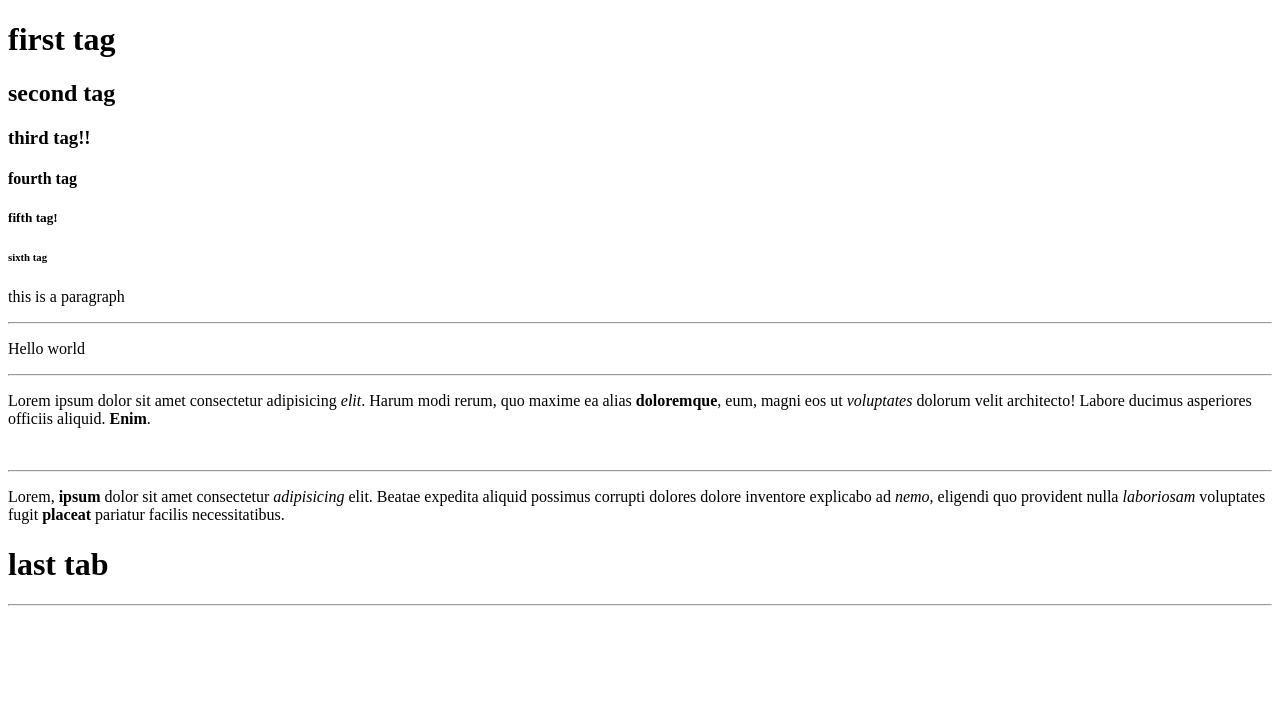
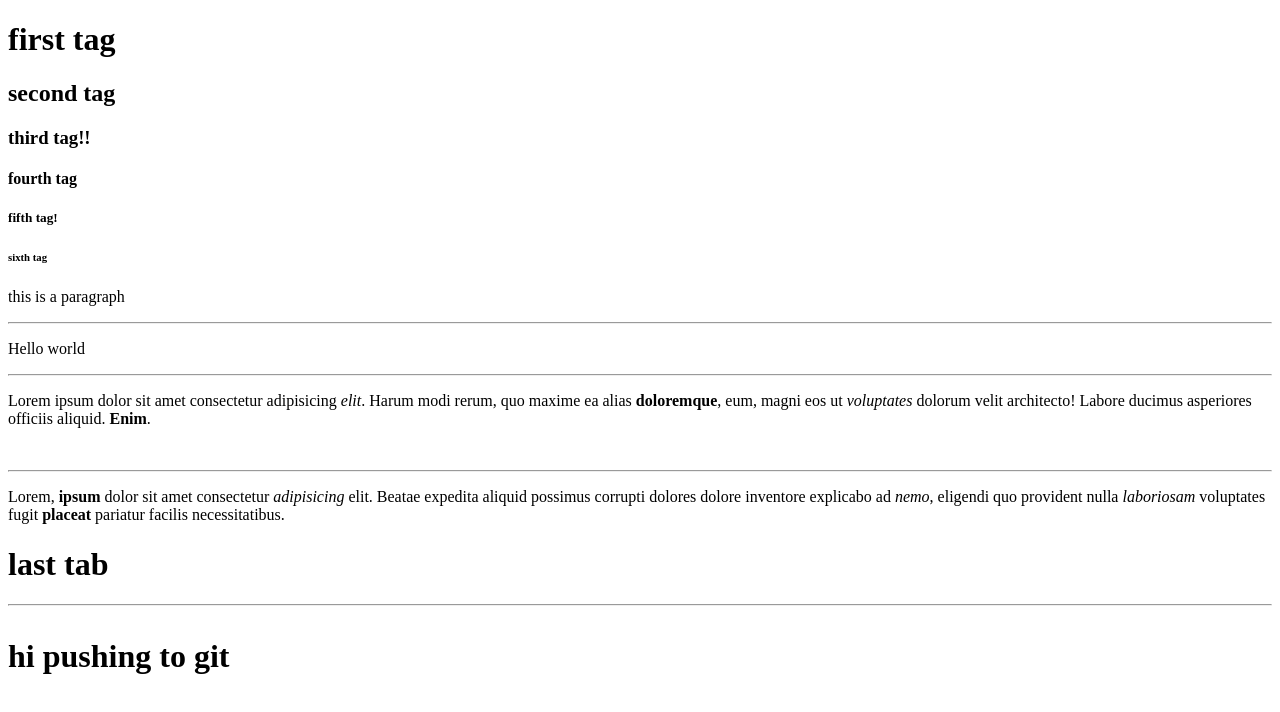
Before and after one commit to veizaguirre/Html_practice, a plain HTML site: page index.html in a window 1280 px wide. Drawn offline with Linux system fonts and the light colour scheme.

Commit message:
added more content

```diff
--- a/index.html
+++ b/index.html
@@ -28,5 +28,6 @@
         <h1> last tab <h1>
         <hr>
     <!-- end paragraph tags -->
+    <p>hi pushing to git</p>
 </body>
 </html>
```
